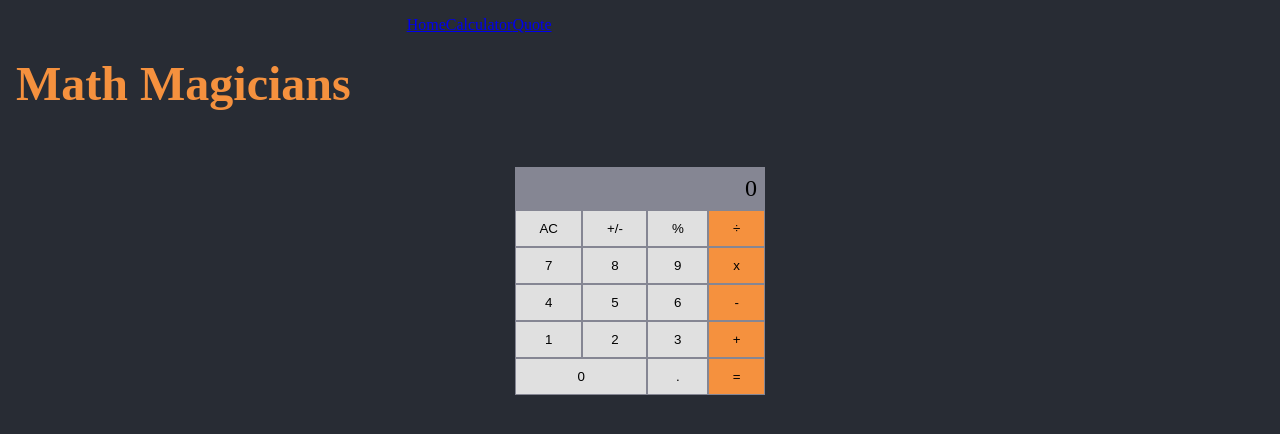
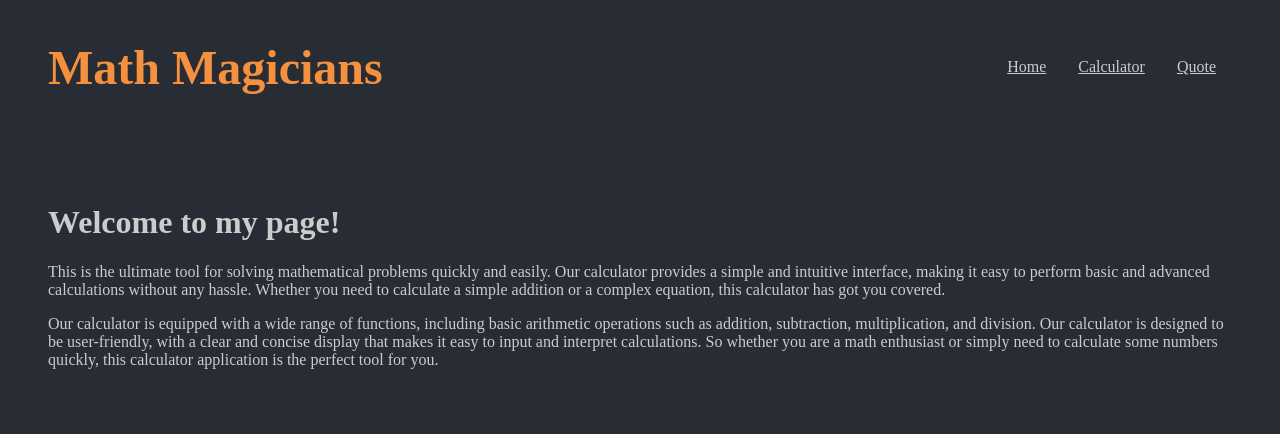
Before and after one commit to J-C-S-V/math-magicians, a React (Create React App) app: page / in a window 1280 px wide. Shown: the top 434 px of the page. Built offline with nearby package versions, Linux system fonts and the light colour scheme.

Commit message:
Add style to all components

```diff
--- a/src/App.js
+++ b/src/App.js
@@ -6,6 +6,7 @@ import {
 } from 'react-router-dom';
 import Calculator from './components/calculator';
 import Quote from './components/Quote';
+import Home from './components/Home';
 import Layout from './components/Layout';
 import './styles/App.scss';
 
@@ -14,8 +15,9 @@ function App() {
     <BrowserRouter>
       <Routes>
         <Route path="/" element={<Layout />}>
-          <Route index element={<Calculator />} />
+          <Route index element={<Home />} />
           <Route path="quote" element={<Quote />} />
+          <Route path="calculator" element={<Calculator />} />
         </Route>
       </Routes>
     </BrowserRouter>
--- /dev/null
+++ b/src/components/Home.jsx
@@ -0,0 +1,25 @@
+import '../styles/home.scss';
+
+export default function Home() {
+  return (
+    <main className="home">
+      <h1 className="home__h1">Welcome to my page!</h1>
+      <p className="home__p">
+        This is the ultimate tool for solving mathematical problems quickly and
+        easily. Our calculator provides a simple and intuitive interface, making
+        it easy to perform basic and advanced calculations without any hassle.
+        Whether you need to calculate a simple addition or a complex equation,
+        this calculator has got you covered.
+      </p>
+      <p className="home__p2">
+        Our calculator is equipped with a wide range of functions, including
+        basic arithmetic operations such as addition, subtraction,
+        multiplication, and division. Our calculator is designed to be
+        user-friendly, with a clear and concise display that makes it easy to
+        input and interpret calculations. So whether you are a math enthusiast
+        or simply need to calculate some numbers quickly, this calculator
+        application is the perfect tool for you.
+      </p>
+    </main>
+  );
+}
--- a/src/components/Layout.jsx
+++ b/src/components/Layout.jsx
@@ -7,9 +7,9 @@ export default function Layout() {
       <nav className="navbar">
         <h1 className="navbar__h1">Math Magicians</h1>
         <ul className="navbar__ul">
-          <li className="navbar__li"><a href="https://github.com/microverseinc/curriculum-react-redux/blob/main/math-magicians/project_full_website_v2.md">Home</a></li>
-          <li className="navbar__li"><a href="https://github.com/microverseinc/curriculum-react-redux/blob/main/math-magicians/project_full_website_v2.md">Calculator</a></li>
-          <li className="navbar__li"><a href="https://github.com/microverseinc/curriculum-react-redux/blob/main/math-magicians/project_full_website_v2.md">Quote</a></li>
+          <li className="navbar__li"><a className="navbar__a" href="https://github.com/microverseinc/curriculum-react-redux/blob/main/math-magicians/project_full_website_v2.md">Home</a></li>
+          <li className="navbar__li"><a className="navbar__a" href="https://github.com/microverseinc/curriculum-react-redux/blob/main/math-magicians/project_full_website_v2.md">Calculator</a></li>
+          <li className="navbar__li"><a className="navbar__a" href="https://github.com/microverseinc/curriculum-react-redux/blob/main/math-magicians/project_full_website_v2.md">Quote</a></li>
         </ul>
       </nav>
       <Outlet />
--- a/src/components/Quote.jsx
+++ b/src/components/Quote.jsx
@@ -1,4 +1,5 @@
 import React from 'react';
+import '../styles/quote.scss';
 
 function Quote() {
   const url = 'https://quote-garden.onrender.com/api/v3/quotes';
@@ -27,7 +28,7 @@ function Quote() {
   }, []);
 
   if (isLoading) {
-    return <div>Loading...</div>;
+    return <div className="loading">Loading...</div>;
   }
 
   if (error) {
--- a/src/components/calculator.jsx
+++ b/src/components/calculator.jsx
@@ -24,9 +24,12 @@ function Calculator() {
   };
 
   return (
-    <div className="main-container">
-      <Screen text={result} />
-      <Buttons clickValue={handleButtonClick} />
+    <div className="calculator">
+      <div className="calculator__h2">Let&apos;s do some math!</div>
+      <div className="calculator__container">
+        <Screen text={result} />
+        <Buttons clickValue={handleButtonClick} />
+      </div>
     </div>
   );
 }
--- a/src/styles/calculator.scss
+++ b/src/styles/calculator.scss
@@ -1,8 +1,19 @@
 @import 'global-styles';
 
-.main-container {
+.calculator{
+  display: flex;
+  margin-top: 6rem;
+}
+
+.calculator__h2 {
+  padding: 3rem;
+  color: map-get($colors, secondary-white);
+  font-size: 3rem;
+}
+
+.calculator__container {
   display: grid;
-  width: 250px;
+  width: 20rem;
   margin: auto;
   text-align: center;
 }
@@ -19,12 +30,12 @@
 .button {
   background-color: map-get($colors, tertiary-white);
   border: 1px solid map-get($colors, primary-grey);
-  padding: 10px;
+  padding: 1rem;
 }
 
 .button:hover {
   cursor: pointer;
-  transform: scale(0.9);
+  transform: scale(0.92);
 }
 
 .button:nth-child(18n) {
--- /dev/null
+++ b/src/styles/home.scss
@@ -0,0 +1,6 @@
+@import 'global-styles';
+
+.home {
+  padding: 3rem;
+  color: map-get($colors, secondary-white);
+}
--- a/src/styles/layout.scss
+++ b/src/styles/layout.scss
@@ -2,11 +2,12 @@
 
 .navbar {
   display: flex;
-
+  justify-content: space-between;
+  align-items: center;
+  padding: 0 3rem;
 }
 
 .navbar__h1 {
-  padding: 1rem;
   font-size: 3rem;
   color: map-get($colors, primary-orange);
 }
@@ -16,3 +17,12 @@
   list-style: none;
   color: map-get($colors, primary-white);
 }
+
+.navbar__a {
+  color: map-get($colors, secondary-white);
+  padding: 1rem;
+}
+
+.navbar__a:hover {
+  color: map-get($colors, primary-white);
+}
--- /dev/null
+++ b/src/styles/quote.scss
@@ -0,0 +1,6 @@
+@import 'global-styles';
+
+.quote, .loading {
+padding: 3rem;
+  color: map-get($colors, secondary-white);
+}
```
Also changed, not shown: src/components/counter.jsx (deleted, +0 -20 lines).
